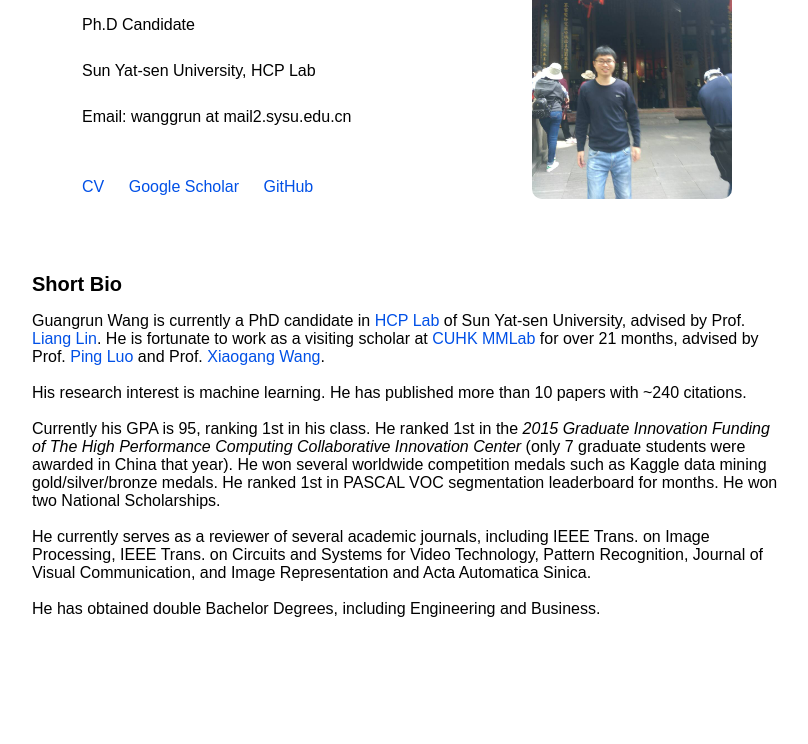
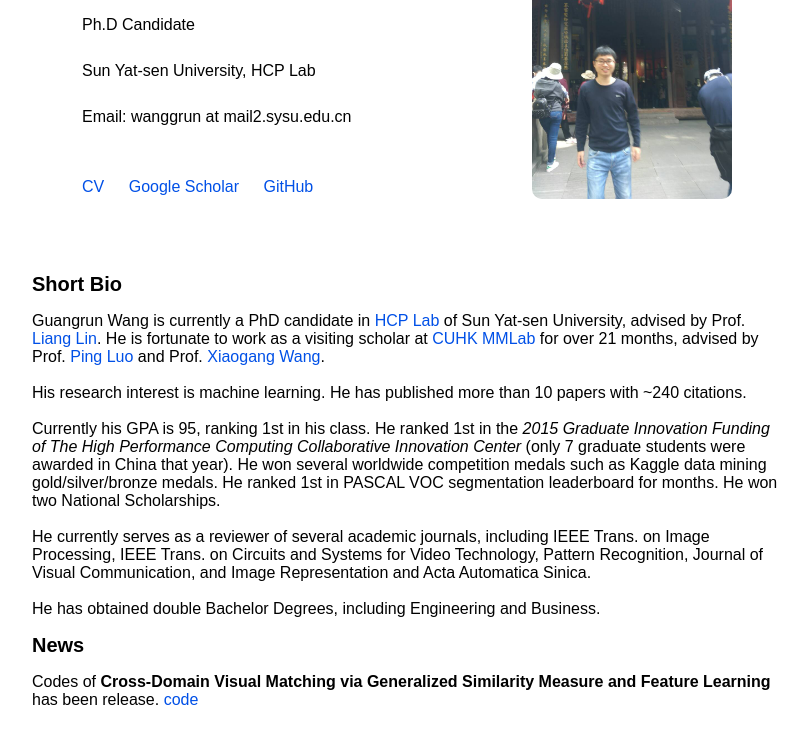
Before and after one commit to wanggrun/wanggrun.github.io, a plain HTML site: page index.html in a window 1280 px wide. Shown: the part 138-882 px from the top of the page, without its empty margins (233-1041 px from the left). Before the commit the page ends 812 px from the top, so only its background shows below. Drawn offline with Linux system fonts and the light colour scheme.

```diff
--- a/index.html
+++ b/index.html
@@ -93,10 +93,11 @@ a, a:visited { color : #0050e7; }
 
             <br>
             <br> He has obtained double Bachelor Degrees, including Engineering and Business.
-
-
-        </p>
+       </p>
+       <h2>News</h2>
+       <p>
+       Codes of <b>Cross-Domain Visual Matching via Generalized Similarity Measure and Feature Learning</b> has been release. <a href="http://www.sysu-hcp.net/cross-domain-visual-matching/">code</a>
+       </p>
     </div>
 
-
 </body></html>
```
